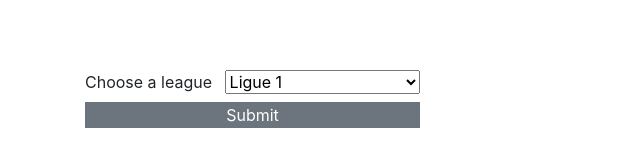
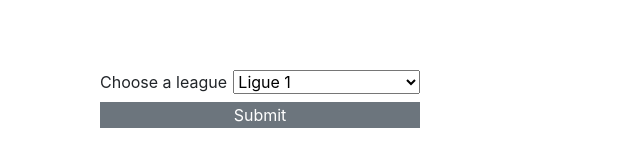
Before and after one commit to Melliti/Dashboard, a React (Create React App) app in the folder front/: page / in a window 1280 px wide. Shown: the part 241-408 px from the top of the page, without its empty margins (0-640 px from the left). Built offline with nearby package versions, Linux system fonts and the light colour scheme; no server answers.

Commit message:
[ADD] front on football widget

```diff
--- a/front/src/style.css
+++ b/front/src/style.css
@@ -6,12 +6,14 @@
 }
 
 .clubInfo {
-    margin-top: 5px;
+    /* margin-top: 5px; */
     overflow: auto;
+    background-image: linear-gradient(rgb(247, 252, 255), rgb(245, 250, 250));
+    border-bottom: 1px solid #dddddd;
 }
 
 .widget {
-    height: 300px;
+    height: 320px;
 }
 .clubList {
     height: 250px;
--- a/front/src/widgets/FootballWidget.js
+++ b/front/src/widgets/FootballWidget.js
@@ -42,7 +42,7 @@
                 </div>
                 <div
                     className="form-group col-md-12"
-                    style={{paddingLeft: 0, marginTop: 5, marginBottom: 5}}>
+                    style={{marginTop: 5, marginBottom: 5}}>
                     <label
                         htmlFor="league"
                         className="col-sm-5 pull-right"
```
